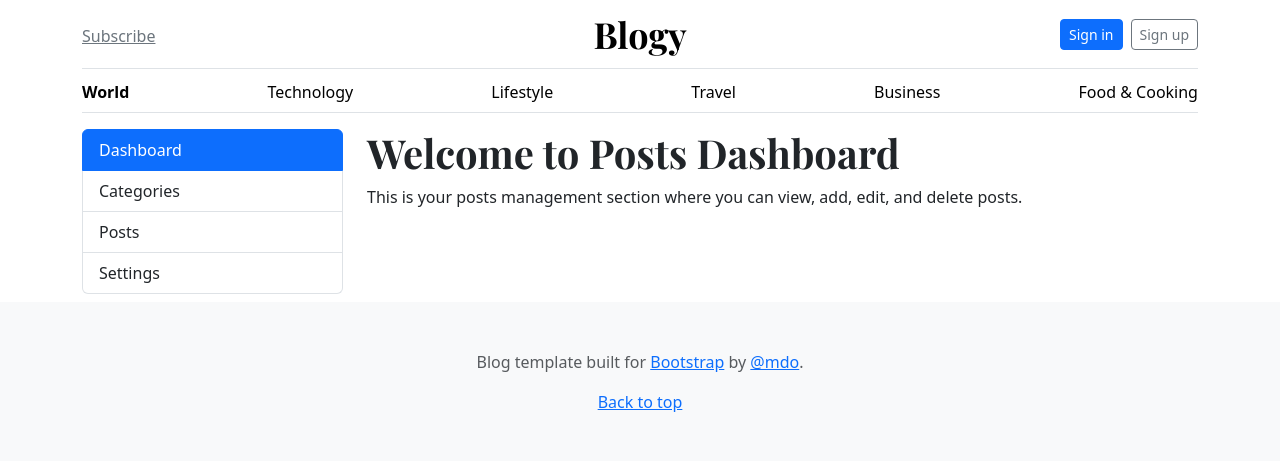
After one commit to yash-bansod-2003/blogy, a Django app: page /dashboard/posts/ in a window 1280 px wide. The commit adds this page. Shown: the top 461 px of the page. Run offline with Django 5.2, Linux system fonts and the light colour scheme; data comes from the database, SQL or seed files in the repository; parts of the project's set-up code (start-up, migrations or seed data) failed here and were passed over; some libraries are stand-ins or nearby versions.

Commit message:
feat: add logout functionality, dashboard categories and posts management, and update templates

```diff
--- a/blogy/urls.py
+++ b/blogy/urls.py
@@ -20,13 +20,14 @@ from django.conf.urls.static import static
 from django.contrib import admin
 from django.urls import include, path
 
-from blogy.views import home, register, login
+from blogy.views import home, register, login, logout
 
 urlpatterns = [
     path("admin/", admin.site.urls),
     path("", home, name="home"),
     path("auth/register/", register, name="register"),
     path("auth/login/", login, name="login"),
+    path("auth/logout/", logout, name="logout"),
     path("blog/", include("blog.urls")),
     path("dashboard/", include("dashboard.urls")),
 ] + static(settings.MEDIA_URL, document_root=settings.MEDIA_ROOT)
--- a/blogy/views.py
+++ b/blogy/views.py
@@ -1,4 +1,4 @@
-from django.shortcuts import render
+from django.shortcuts import render, redirect
 
 from blog.models import Blog, Category
 from blogy.forms import RegisterForm
@@ -44,3 +44,7 @@ def login(request):
             return render(request, "home.html")
     form = AuthenticationForm()
     return render(request, "auth/login.html", {"form": form})
+
+def logout(request):
+    auth.logout(request)
+    return redirect("home")
--- a/dashboard/urls.py
+++ b/dashboard/urls.py
@@ -2,8 +2,10 @@
 
 from django.urls import include, path
 
-from dashboard.views import dashboard
+from dashboard.views import dashboard, dashboard_categories, dashboard_posts
 
 urlpatterns = [
     path("", dashboard, name="dashboard"),
+    path("categories/", dashboard_categories, name="dashboard_categories"),
+    path("posts/", dashboard_posts, name="dashboard_posts")
 ]
--- a/dashboard/views.py
+++ b/dashboard/views.py
@@ -1,6 +1,8 @@
 from django.shortcuts import render
 from blog.models import Category, Blog
+from django.contrib.auth.decorators import login_required
 
+@login_required(login_url='login')
 def dashboard(request):
     categories_count = Category.objects.count()
     posts_count = Blog.objects.count()
@@ -9,3 +11,17 @@ def dashboard(request):
         "posts_count": posts_count
     }
     return render(request, "dashboard/dashboard.html", context)
+
+def dashboard_categories(request):
+    categories = Category.objects.all()
+    context = {
+        "categories": categories
+    }
+    return render(request, "dashboard/dashboard_categories.html", context)
+
+def dashboard_posts(request):
+    posts = Blog.objects.all()
+    context = {
+        "posts": posts
+    }
+    return render(request, "dashboard/dashboard_posts.html", context)
--- a/templates/base.html
+++ b/templates/base.html
@@ -118,7 +118,7 @@
         <div class="col-4 gap-2 d-flex justify-content-end align-items-center">
           {% if user.is_authenticated %}
             <span class="text-body-secondary">Welcome, {{ user.username }}!</span>
-            <a class="btn btn-sm btn-outline-secondary" href="#">Logout</a>
+            <a class="btn btn-sm btn-outline-secondary" href="{% url 'logout' %}">Logout</a>
           {% else %}
             <a class="btn btn-sm btn-primary" href="{% url 'login' %}">Sign in</a>
             <a class="btn btn-sm btn-outline-secondary" href="{% url 'register' %}">Sign up</a>
--- /dev/null
+++ b/templates/dashboard/dashboard_posts.html
@@ -0,0 +1,8 @@
+{% extends "dashboard/sidebar.html" %}
+
+{% block dashboard_content %}
+    <div class="col-md-9">
+        <h1>Welcome to Posts Dashboard</h1>
+        <p>This is your posts management section where you can view, add, edit, and delete posts.</p>
+    </div>
+{% endblock %}
--- /dev/null
+++ b/templates/dashboard/sidebar.html
@@ -0,0 +1,18 @@
+{% extends "base.html" %}
+
+{% block content %}
+<div class="container">
+  <div class="row my-2">
+    <div class="col-md-3">
+      <div class="list-group">
+        <a href="{% url 'dashboard' %}" class="list-group-item list-group-item-action active">Dashboard</a>
+        <a href="{% url 'dashboard_categories' %}" class="list-group-item list-group-item-action">Categories</a>
+        <a href="{% url 'dashboard_posts' %}" class="list-group-item list-group-item-action">Posts</a>
+        <a href="#" class="list-group-item list-group-item-action">Settings</a>
+      </div>
+    </div>
+    {% block dashboard_content %}
+
+    {% endblock %}
+</div>
+{% endblock %}
```
Also changed, not shown: templates/dashboard/dashboard.html (+2 -13 lines), templates/dashboard/dashboard_categories.html (added, +8 -0 lines).
